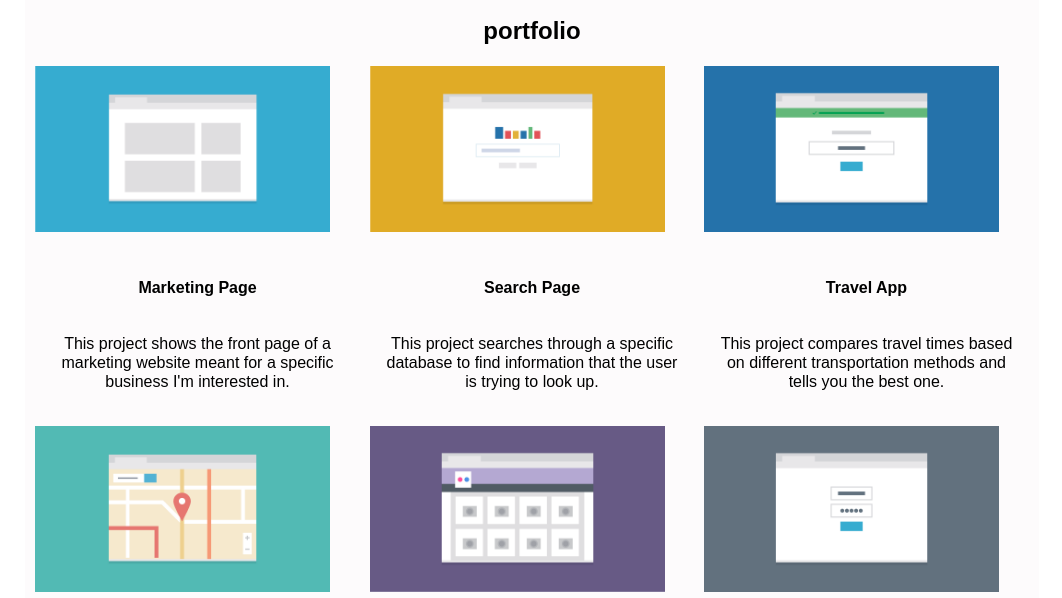
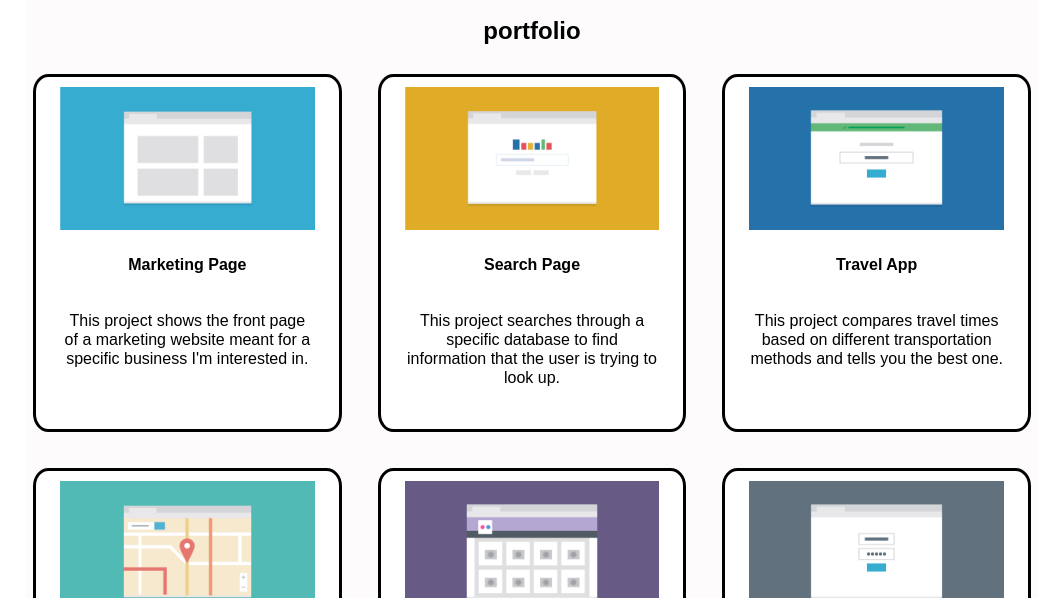
Before and after one commit to i0fear/techdegree-project-2, a plain HTML site: page index.html in a window 1280 px wide. Shown: the part 354-952 px from the top of the page, without its empty margins (108-1170 px from the left). Drawn offline with nearby package versions, Linux system fonts and the light colour scheme.

Commit message:
Project-2-styles.css change card display

```diff
--- a/css/Project-2-styles.css
+++ b/css/Project-2-styles.css
@@ -73,7 +73,30 @@
     font-family:Montserrat;
   }
 
+  .blackboard{
+    background-color: #f0f8ff;
+    box-shadow: 0 4px 8px 0 rgba(0, 0, 0, 0.2), 0 6px 20px 0 rgba(0, 0, 0, 0.19);
+    text-align: center;
+  }
 
+  .container {
+
+    display:flex;
+
+    gap: 20px;
+    flex-wrap: wrap;
+
+  }
+
+  .card{
+    width:100%;
+    background-color: #ffffff;
+    border-style: solid;
+    margin:8px;
+    border-radius: 5%;
+    padding: 10px;
+
+  }
 
 
 
@@ -104,33 +127,20 @@
     .logo{
       order: 2;
     }
-    .container{
-
-        display: flex;
-        flex-direction: row;
-        flex-wrap: wrap;
-        gap: 10px;
-        align-items: stretch;
-
-      }
-      .card{
-        display: flex;
-        flex-direction: column;
-        flex: 0 0 250px;
-        flex-grow: 1;
-        flex-basis: 46%;
-      }
-      .card img {
-        width: 100%;
-        min-width: 295px;
-        margin-bottom: 50px;
-      }
-      .card p{
-        width:auto;
-        margin:auto;
-      }
 
 
+      .card{
+        flex: 1;
+        background-color: #ffffff;
+        border-style: solid;
+        margin:8px;
+        min-height: 250px;
+        min-width:350px;
+        border-radius: 5%;
+        padding: 20px;
+    }
+
+  }
 
    footer, .foot-nav{
     display: flex;
@@ -145,7 +155,7 @@
       margin: 5px;
     }
 
-  }
+
 
   @media screen and (min-width: 1024px){
 
@@ -162,33 +172,11 @@
     .logo{
       order: 2;
     }
-    .container{
-        justify-content: center;
-        display: flex;
-        flex-direction: row;
-        flex-wrap: wrap;
-        gap: 10px;
-      }
-
-
-
     .card{
-
-      display: flex;
-      flex-direction: column;
-      flex: 0 0 250px;
-      flex-basis: 32%;
-
-    }
-    .card img {
-      width: 28vw;
-      min-width: 295px;
-      margin-bottom: 25px;
-    }
-    .card p{
-      width: auto;
-      margin-bottom: 10px;
-
+      flex: 1;
+      width:90%;
+      padding:10px;
+      min-width: 250px;
     }
 
   }
```
